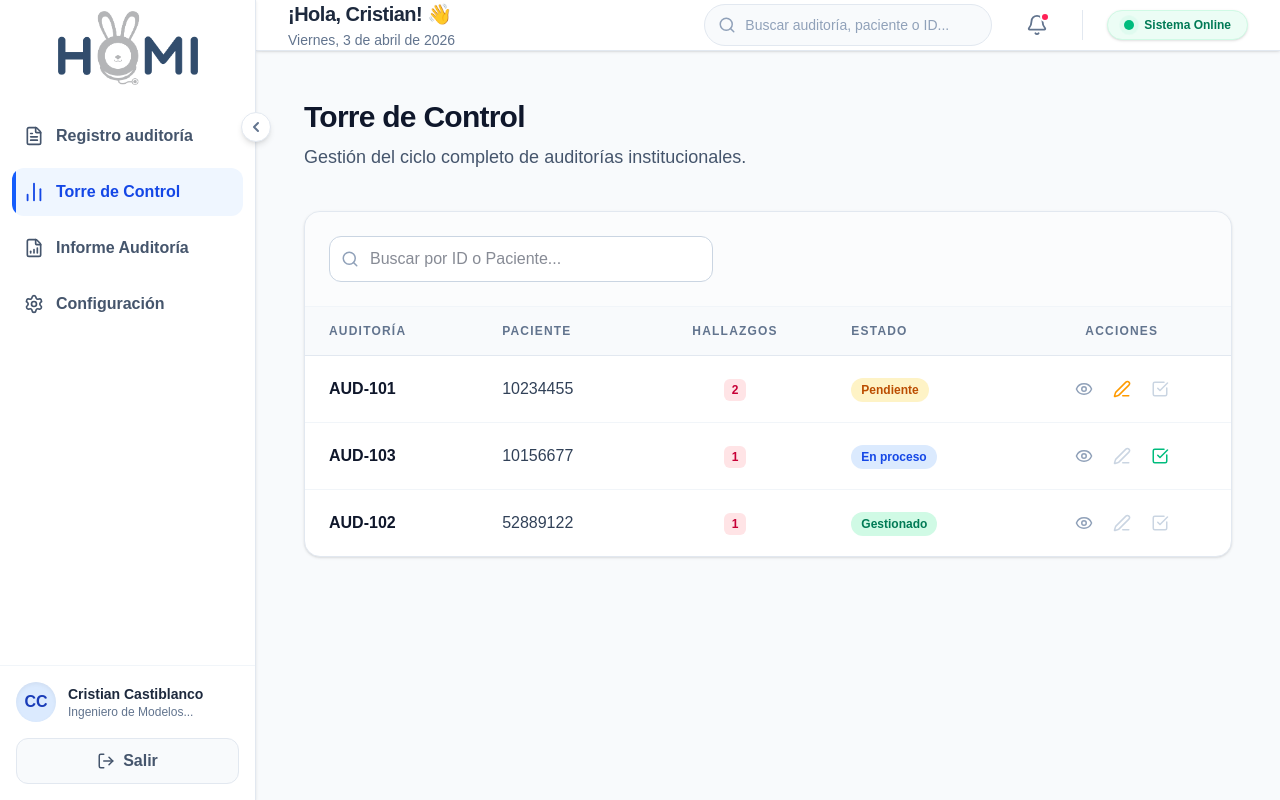
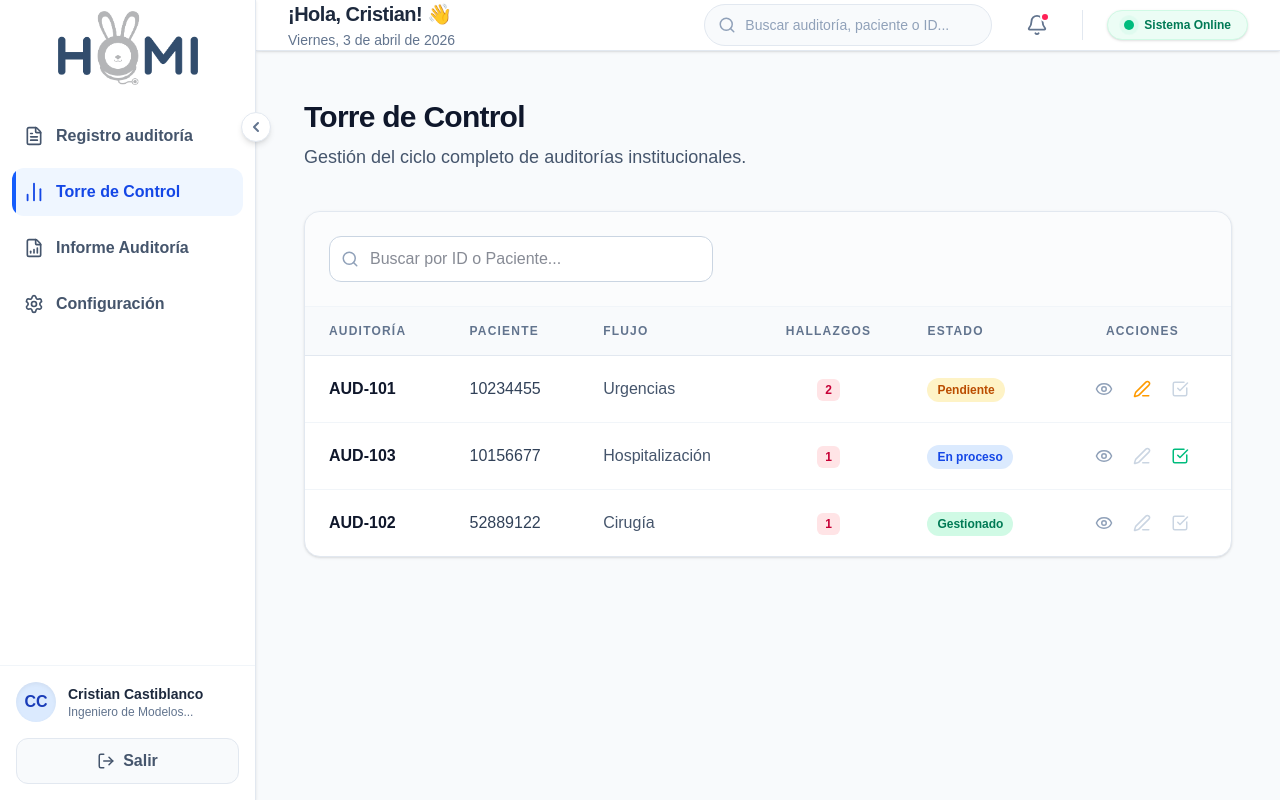
Before and after one commit to ccastiblancom/homi-auditorias-ui, a Next.js app: page /torre-control in a window 1280 px wide. Built offline with nearby package versions, Linux system fonts and the light colour scheme.

Commit message:
Restaurada columna de flujo

```diff
--- a/app/torre-control/page.tsx
+++ b/app/torre-control/page.tsx
@@ -74,6 +74,8 @@ export default function TorreControlPage() {
               <tr className="bg-slate-50 text-slate-500 text-xs font-bold uppercase tracking-widest border-b border-slate-200">
                 <th className="px-6 py-4">Auditoría</th>
                 <th className="px-6 py-4">Paciente</th>
+                {/* COLUMNA RESTAURADA */}
+                <th className="px-6 py-4">Flujo</th>
                 <th className="px-6 py-4 text-center">Hallazgos</th>
                 <th className="px-6 py-4">Estado</th>
                 <th className="px-6 py-4 text-center">Acciones</th>
@@ -84,6 +86,8 @@ export default function TorreControlPage() {
                 <tr key={item.id} className="hover:bg-blue-50/30 transition-colors">
                   <td className="px-6 py-4 font-bold text-slate-900">{item.id}</td>
                   <td className="px-6 py-4 text-slate-700 font-medium">{item.paciente}</td>
+                  {/* DATO RESTAURADO */}
+                  <td className="px-6 py-4 text-slate-600 font-medium">{item.flujo}</td>
                   <td className="px-6 py-4 text-center">
                     <span className={`px-2 py-1 rounded-md text-xs font-black ${item.hallazgos > 0 ? 'bg-rose-100 text-rose-700' : 'bg-slate-100 text-slate-500'}`}>
                       {item.hallazgos}
@@ -139,7 +143,7 @@ export default function TorreControlPage() {
         <div className="fixed inset-0 z-50 flex items-center justify-center p-4 bg-slate-900/60 backdrop-blur-sm">
           <div className="bg-white rounded-2xl shadow-2xl w-full max-w-4xl h-[80vh] flex flex-col overflow-hidden">
             <div className="bg-slate-900 p-6 text-white flex justify-between items-center">
-              <div><h3 className="text-xl font-bold">Respuestas de Auditoría</h3><p className="text-slate-400 text-sm">ID: {auditoriaActiva.id}</p></div>
+              <div><h3 className="text-xl font-bold">Respuestas de Auditoría</h3><p className="text-slate-400 text-sm">ID: {auditoriaActiva.id} • Flujo: {auditoriaActiva.flujo}</p></div>
               <button onClick={() => setModalDetalle(false)} className="text-slate-400 hover:text-white"><X size={24} /></button>
             </div>
             <div className="flex flex-1 overflow-hidden">
```
